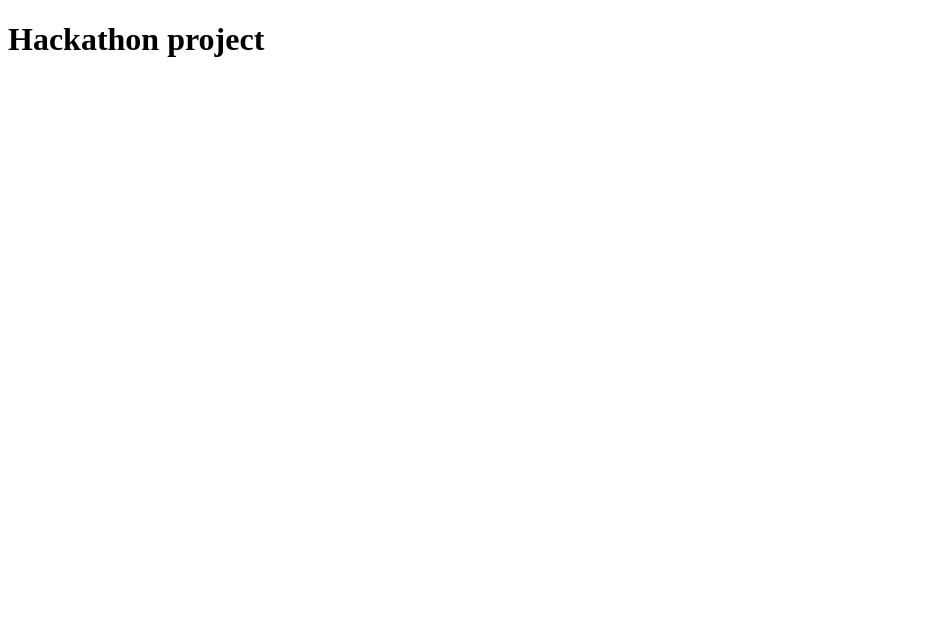
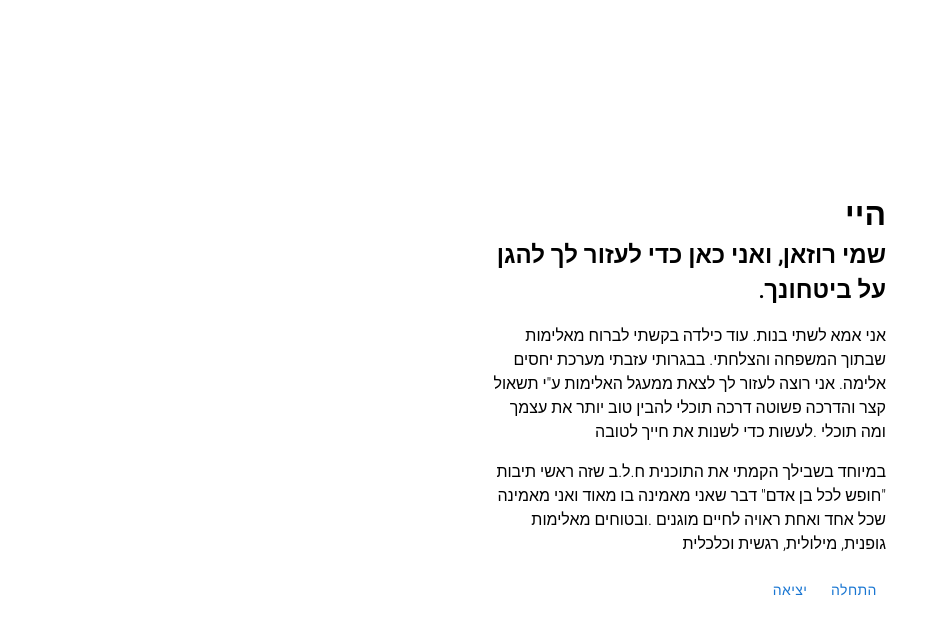
Before and after one commit to chayale90/Hackathon, a React (Vite) app in the folder client/: page / in a window 1280 px wide. Shown: the top 634 px of the page, without its empty margins (0-941 px from the left). Built offline with nearby package versions, Linux system fonts and the light colour scheme.

Commit message:
add first page

```diff
--- a/client/index.html
+++ b/client/index.html
@@ -1,8 +1,14 @@
 <!DOCTYPE html>
-<html lang="en">
+<html lang="he" dir="rtl">
   <head>
     <meta charset="UTF-8" />
     <meta name="viewport" content="width=device-width, initial-scale=1.0" />
+    <link rel="preconnect" href="https://fonts.googleapis.com" />
+    <link rel="preconnect" href="https://fonts.gstatic.com" crossorigin />
+    <link
+      href="https://fonts.googleapis.com/css2?family=Heebo:wght@300&display=swap"
+      rel="stylesheet"
+    />
     <title>Hackathon</title>
   </head>
   <body>
--- a/client/package.json
+++ b/client/package.json
@@ -10,6 +10,9 @@
     "preview": "vite preview"
   },
   "dependencies": {
+    "@emotion/react": "^11.11.0",
+    "@emotion/styled": "^11.11.0",
+    "@mui/material": "^5.13.1",
     "react": "^18.2.0",
     "react-dom": "^18.2.0"
   },
--- a/client/src/App.css
+++ b/client/src/App.css
@@ -0,0 +1,26 @@
+:root {
+  --color: rgb(247, 187, 197);
+  --bgcolor: white;
+  --text-color: black;
+}
+body {
+  display: flex;
+  justify-content: center;
+  align-items: center;
+  height: 100vh;
+  font-family: "Heebo", sans-serif;
+}
+h1,
+h2,
+h3,
+h4,
+body,
+div,
+a,
+img {
+  margin: 0;
+}
+
+button {
+  text-align: center;
+}
--- a/client/src/App.tsx
+++ b/client/src/App.tsx
@@ -1,7 +1,11 @@
 import "./App.css";
-
+import Main from "./component/Main/Main";
 function App() {
-  return <h1>Hackathon project</h1>;
+  return (
+    <>
+      <Main />
+    </>
+  );
 }
 
 export default App;
--- /dev/null
+++ b/client/src/component/Main/Main.css
@@ -0,0 +1,5 @@
+@media screen and (min-width: 430px) {
+  .main {
+    width: 400px;
+  }
+}
--- /dev/null
+++ b/client/src/component/Main/Main.tsx
@@ -0,0 +1,27 @@
+import { Button } from "@mui/material";
+import "./Main.css";
+
+const Main = () => {
+  return (
+    <div className="main">
+      <h1>היי</h1>
+      <h2>שמי רוזאן, ואני כאן כדי לעזור לך להגן על ביטחונך.</h2>
+      <p>
+        אני אמא לשתי בנות. עוד כילדה בקשתי לברוח מאלימות שבתוך המשפחה והצלחתי.
+        בבגרותי עזבתי מערכת יחסים אלימה. אני רוצה לעזור לך לצאת ממעגל האלימות
+        ע"י תשאול קצר והדרכה פשוטה דרכה תוכלי להבין טוב יותר את עצמך ומה תוכלי
+        .לעשות כדי לשנות את חייך לטובה
+      </p>
+
+      <p>
+        במיוחד בשבילך הקמתי את התוכנית ח.ל.ב שזה ראשי תיבות "חופש לכל בן אדם"
+        דבר שאני מאמינה בו מאוד ואני מאמינה שכל אחד ואחת ראויה לחיים מוגנים
+        .ובטוחים מאלימות גופנית, מילולית, רגשית וכלכלית
+      </p>
+      <Button>התחלה </Button>
+      <Button>יציאה </Button>
+    </div>
+  );
+};
+
+export default Main;
```
Also changed, not shown: 1 other file (tests, documents, lock files or other folders).
